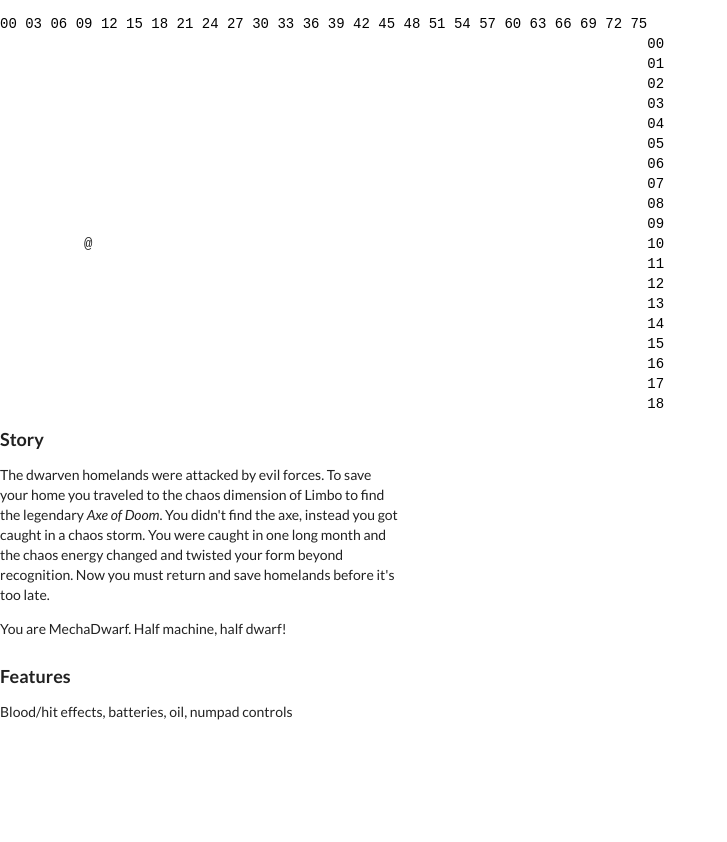
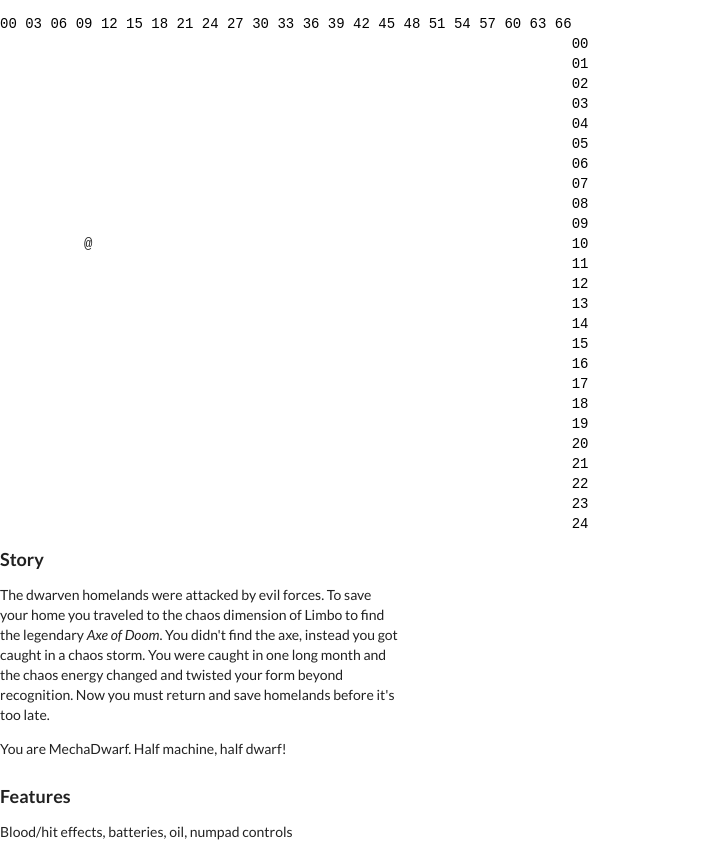
Before and after one commit to fredrik-hjarner/rouge-like, a React app: page / in a window 1280 px wide. Shown: the whole page, without its empty margins (0-727 px from the left). Before the commit the page ends 814 px from the top, so only its background shows below. Built offline with nearby package versions, Linux system fonts and the light colour scheme.

Commit message:
move in 8 direction instead of 4

```diff
--- a/src/constants/map.ts
+++ b/src/constants/map.ts
@@ -1,4 +1,4 @@
 export const mapSize = {
-  x: 77,
-  y: 19,
+  x: 68,
+  y: 25,
 };
--- a/src/game-screen-container.tsx
+++ b/src/game-screen-container.tsx
@@ -34,8 +34,18 @@ class GameScreenContainer extends React.Component<Props> {
         event.preventDefault();
         event.stopPropagation();
         break;
+      case 'Numpad7':
+        type === 'keyup' && this.props.move('NORTHWEST'); // tslint:disable-line
+        event.preventDefault();
+        event.stopPropagation();
+        break;
       case 'Numpad8':
         type === 'keyup' && this.props.move('NORTH'); // tslint:disable-line
+        event.preventDefault();
+        event.stopPropagation();
+        break;
+      case 'Numpad9':
+        type === 'keyup' && this.props.move('NORTHEAST'); // tslint:disable-line
         event.preventDefault();
         event.stopPropagation();
         break;
@@ -44,8 +54,18 @@ class GameScreenContainer extends React.Component<Props> {
         event.preventDefault();
         event.stopPropagation();
         break;
+      case 'Numpad3':
+        type === 'keyup' && this.props.move('SOUTHEAST'); // tslint:disable-line
+        event.preventDefault();
+        event.stopPropagation();
+        break;
       case 'Numpad2':
         type === 'keyup' && this.props.move('SOUTH'); // tslint:disable-line
+        event.preventDefault();
+        event.stopPropagation();
+        break;
+      case 'Numpad1':
+        type === 'keyup' && this.props.move('SOUTHWEST'); // tslint:disable-line
         event.preventDefault();
         event.stopPropagation();
         break;
--- a/src/redux/modules/enemies.ts
+++ b/src/redux/modules/enemies.ts
@@ -160,7 +160,6 @@ function* runAllEnemyAISaga() {
     yield take('ENEMIES:RUN_AI');
     const enemiesArray = yield select(EnemiesModule.selectors.enemiesAsArray);
     const actions = enemiesArray.map((enemy: any) =>
-      // EnemiesModule.actions.moveEnemy(enemy.id, randomDirection(),
       ({ type: 'ENEMY:RUN_AI', payload: { id: enemy.id } }),
     );
     for (let i = 0; i < actions.length; i++) { // tslint:disable-line
--- a/src/types/index.tsx
+++ b/src/types/index.tsx
@@ -12,7 +12,7 @@ export type Rectangle = {
 
 export type MapTile = 'solid-stone' | 'floor' | 'vertical-wall' | 'horizontal-wall';
 
-export type Direction = 'WEST' | 'NORTH' | 'EAST' | 'SOUTH';
+export type Direction = 'WEST' | 'NORTHWEST' | 'NORTH' | 'NORTHEAST' | 'EAST' | 'SOUTHEAST' | 'SOUTH' | 'SOUTHWEST';
 
 export type EnemyType = 'GOBLIN';
 
--- a/src/utils/misc.ts
+++ b/src/utils/misc.ts
@@ -3,19 +3,28 @@ import { random } from 'lodash';
 import { Direction, Pos } from 'types';
 
 export function randomDirection(): Direction {
-  switch (random(1, 4)) {
-    case 1: return 'EAST';
-    case 2: return 'NORTH';
-    case 3: return 'SOUTH';
-    default: return 'WEST';
+  switch (random(1, 8)) {
+    case 1: return 'WEST';
+    case 2: return 'NORTHWEST';
+    case 3: return 'NORTH';
+    case 4: return 'NORTHEAST';
+    case 5: return 'EAST';
+    case 6: return 'SOUTHEAST';
+    case 7: return 'SOUTH';
+    default: return 'SOUTHWEST';
   }
 }
 
 export function applyDirectionToPos({ x, y }: Pos, direction: Direction): Pos {
   switch (direction) {
+    case 'WEST': return { x: x - 1, y };
+    case 'NORTHWEST': return { x: x - 1, y: y - 1 };
+    case 'NORTH': return { x, y: y - 1 };
+    case 'NORTHEAST': return { x: x + 1, y: y - 1 };
     case 'EAST': return { x: x + 1, y };
-    case 'NORTH': return { x, y: y - 1 };
+    case 'SOUTHEAST': return { x: x + 1, y: y + 1 };
     case 'SOUTH': return { x, y: y + 1 };
+    case 'SOUTHWEST': return { x: x - 1, y: y + 1 };
     case 'WEST':
     default: return { x: x - 1, y };
   }
```
